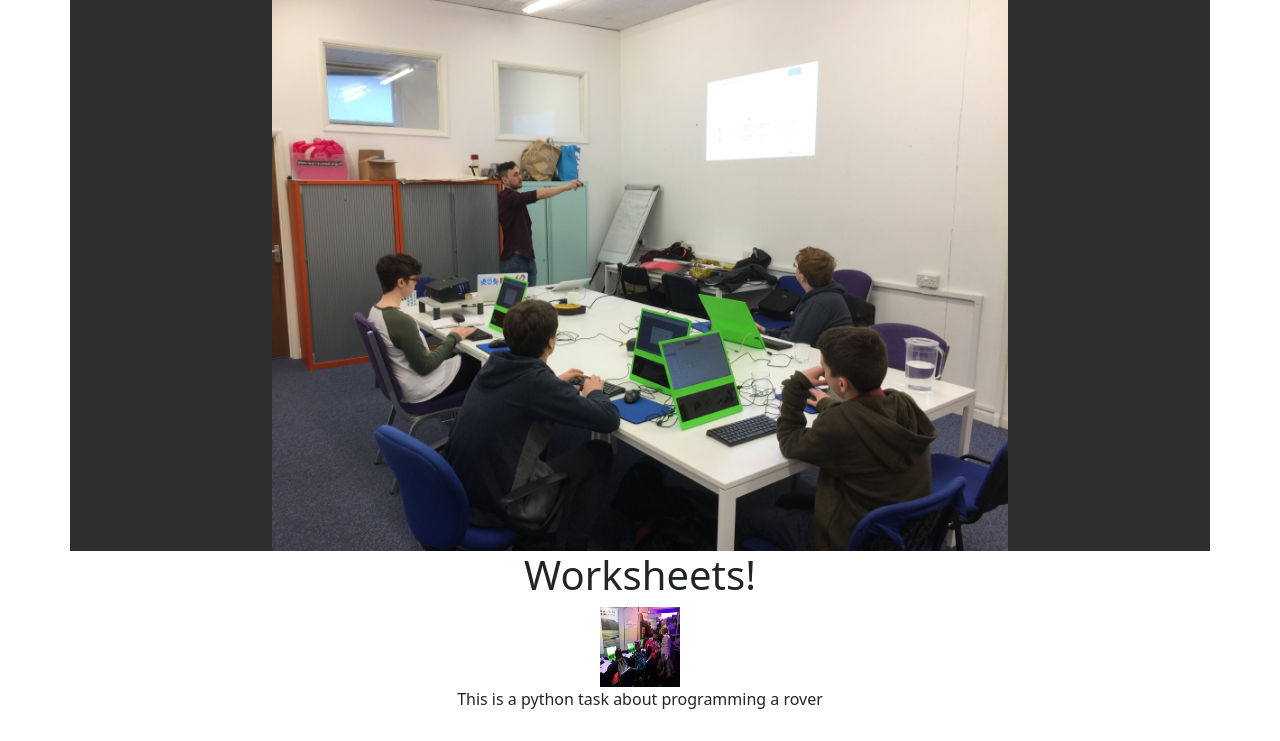
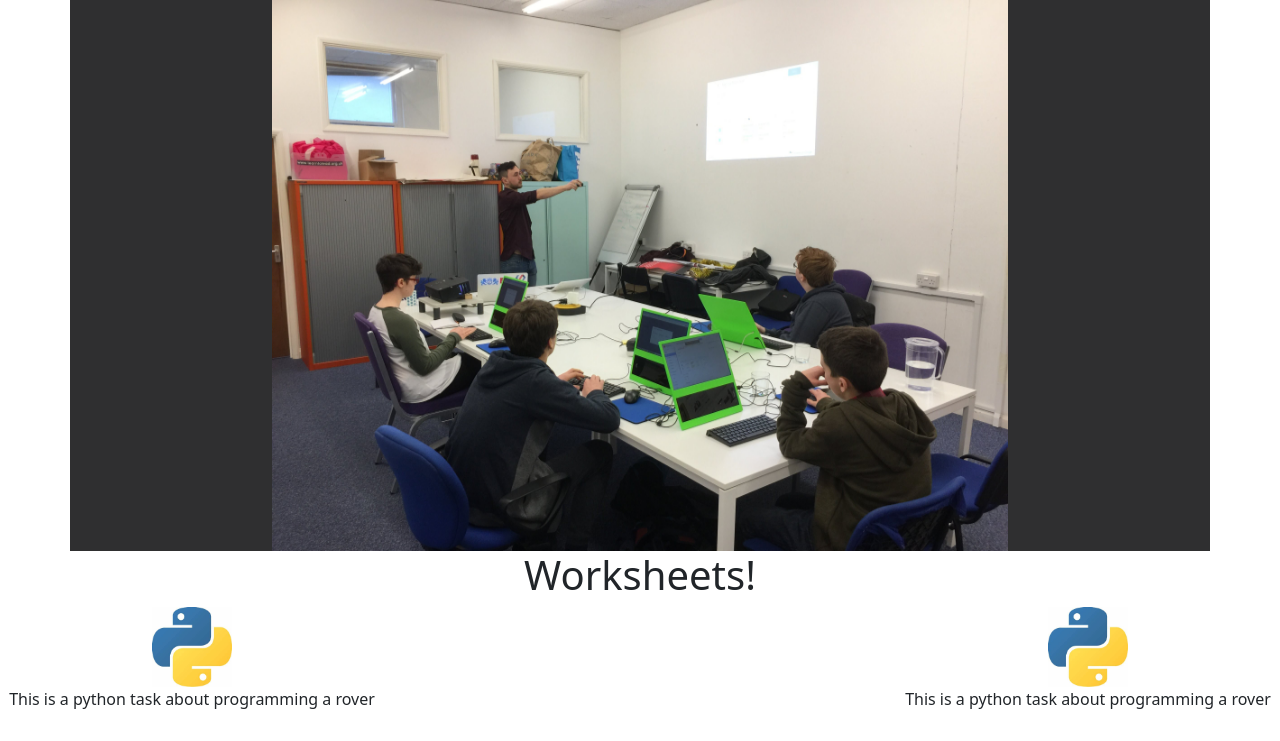
Before and after one commit to SoftwareCornwall/tech-jam-portal, a PHP site: page / in a window 1280 px wide. Shown: the part 59-800 px from the top of the page. Run offline with PHP 8.4, Linux system fonts and the light colour scheme.

Commit message:
Added the html and css for the worksheets

```diff
--- a/index.html
+++ b/index.html
@@ -63,10 +63,14 @@
   </div>
 
   <div class="container2">
-  <h1>Worksheets!</h1>
+    <h1>Worksheets!</h1>
     <div class="row2">
       <div class="image_desc">
-        <img src="images/IMG_1127.jpg" height="80" width="80">
+        <img src="images/python_logo.jpg" height="80" width="80">
+        <p>This is a python task about programming a rover</p>
+      </div>
+      <div class="image_desc">
+        <img src="images/python_logo.jpg" height="80" width="80">
         <p>This is a python task about programming a rover</p>
       </div>
     </div>
--- a/style/styles.css
+++ b/style/styles.css
@@ -2,3 +2,15 @@
     text-align: center;
     background-color: white;
 }
+
+.row2 {
+    display: flex;
+    justify-content: space-between;
+}
+
+.image_desc {
+    display: flex;
+    flex-direction: column;
+    align-items: center;
+    width: 30%;
+}
```
Also changed, not shown: images/python_logo.jpg (added).
